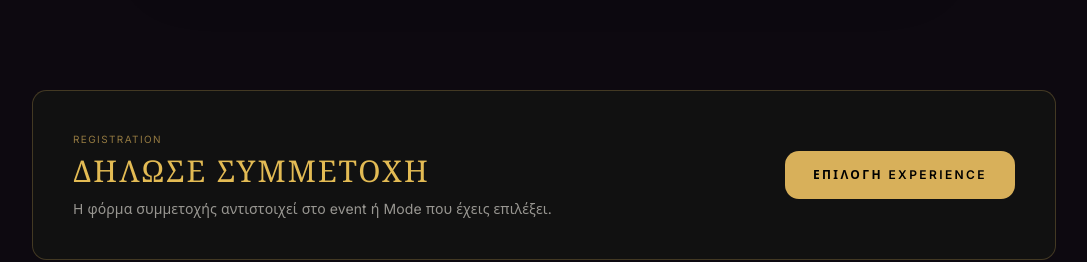
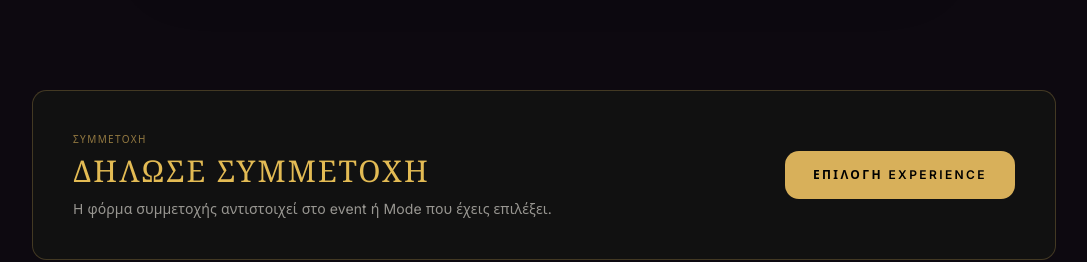
Before and after one commit to mkiriakidis936-glitch/deal-of-tempations, a React (Vite) app: page /site in a window 1280 px wide. Shown: the part 6880-7142 px from the top of the page, without its empty margins (91-1178 px from the left). Built offline with nearby package versions, Linux system fonts and the light colour scheme; no server answers.

Commit message:
Translate remaining public site labels into Greek

```diff
--- a/src/components/site/SiteRegistration.jsx
+++ b/src/components/site/SiteRegistration.jsx
@@ -5,7 +5,7 @@ export default function SiteRegistration({ c, onRegister }) {
     <section id="registration" className="px-4 py-16 sm:py-20">
       <div className="max-w-5xl mx-auto grid md:grid-cols-[1fr_auto] items-center gap-6 rounded-2xl border border-tarot-gold/25 bg-[#111] p-6 sm:p-10">
         <div>
-          <div className="text-[10px] tracking-[0.4em] text-tarot-gold/65 uppercase mb-2">Registration</div>
+          <div className="text-[10px] tracking-[0.4em] text-tarot-gold/65 uppercase mb-2">ΣΥΜΜΕΤΟΧΗ</div>
           <h2 className="font-display text-2xl sm:text-3xl text-tarot-gold tracking-[0.07em]">ΔΗΛΩΣΕ ΣΥΜΜΕΤΟΧΗ</h2>
           <p className="mt-2 text-sm text-foreground/60">Η φόρμα συμμετοχής αντιστοιχεί στο event ή Mode που έχεις επιλέξει.</p>
         </div>
```
